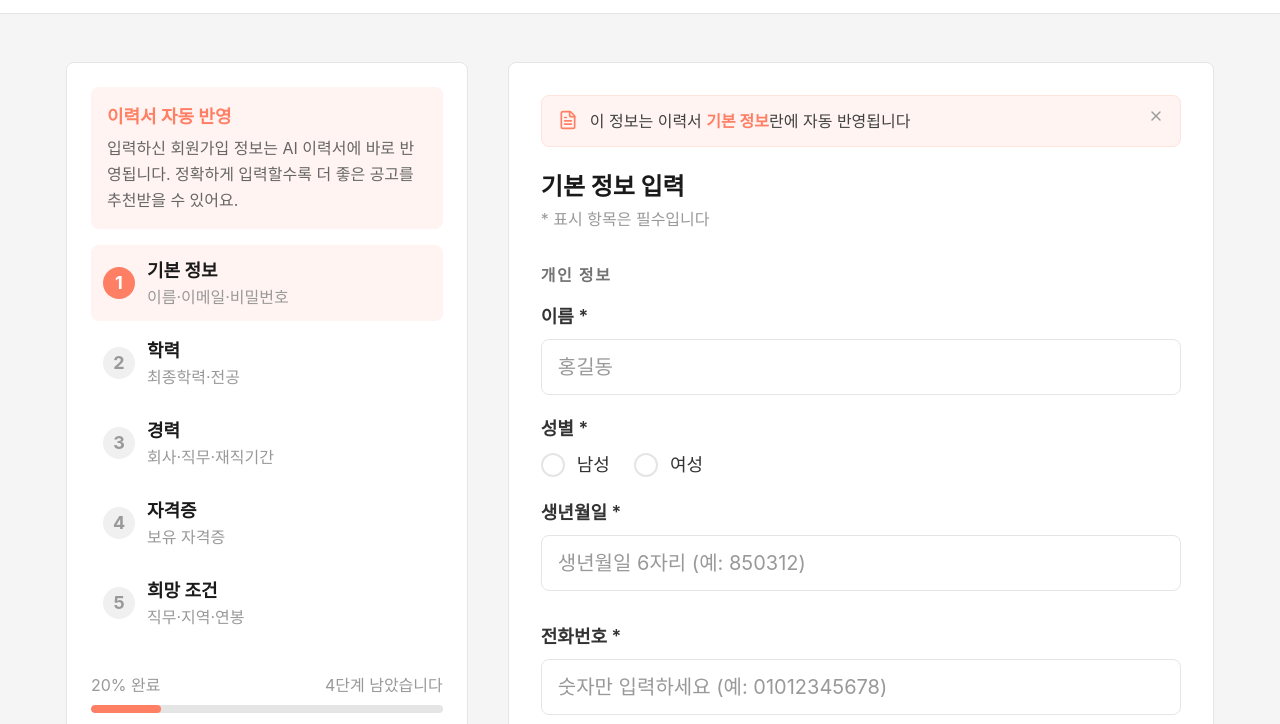
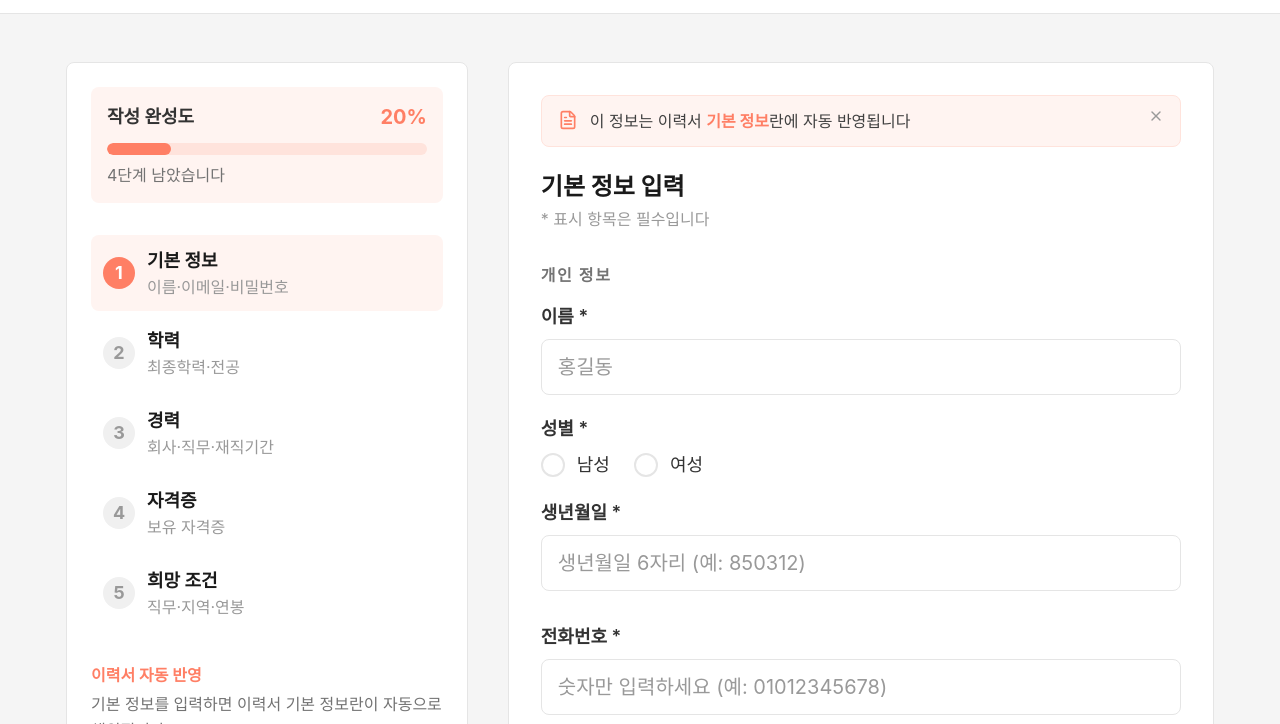
Before and after one commit to inhuiyang/nextpartner-signin-edit, a website: page index.html in a window 1280 px wide. Shown: the part 67-791 px from the top of the page. Drawn offline with nearby package versions, Linux system fonts and the light colour scheme; a web font is replaced by a local one.

Commit message:
feat: move 작성 완성도 to top of sidebar with prominent styling
- Progress card now appears first (above step list) in primary-50 bg
- Larger bar (h-3), bold percentage text in primary-500
- Replaced bottom progress + context msg with compact footer note

Co-Authored-By: Claude Sonnet 4.6 <noreply@anthropic.com>

```diff
--- a/index.html
+++ b/index.html
@@ -227,11 +227,19 @@
     <aside class="hidden md:block md:w-[35%] shrink-0 sticky top-24 self-start">
       <div class="bg-neutral-0 rounded-card border border-neutral-200 p-6 flex flex-col gap-4">
 
-        <!-- 서비스 설명 -->
+        <!-- 작성 완성도 (상단 고정) -->
         <div class="bg-primary-50 rounded-card p-4">
-          <p class="text-lg font-bold text-primary-500 mb-1">이력서 자동 반영</p>
-          <p class="text-base text-neutral-600 leading-relaxed">입력하신 회원가입 정보는 AI 이력서에 바로 반영됩니다. 정확하게 입력할수록 더 좋은 공고를 추천받을 수 있어요.</p>
+          <div class="flex items-center justify-between mb-3">
+            <span class="text-lg font-bold text-neutral-800">작성 완성도</span>
+            <span class="text-xl font-bold text-primary-500" id="sidebar-progress-text">20%</span>
+          </div>
+          <div class="w-full h-3 bg-primary-100 rounded-pill overflow-hidden mb-2">
+            <div class="h-full bg-primary-500 rounded-pill transition-all duration-300" id="sidebar-progress-bar" style="width:20%"></div>
+          </div>
+          <span class="text-base text-neutral-500" id="sidebar-remain-text">4단계 남았습니다</span>
         </div>
+
+        <div class="np-divider"></div>
 
         <!-- 스텝 목록 -->
         <nav class="flex flex-col gap-1" aria-label="회원가입 단계">
@@ -274,21 +282,11 @@
 
         <div class="np-divider"></div>
 
-        <!-- 진행률 -->
+        <!-- 서비스 설명 -->
         <div>
-          <div class="flex items-center justify-between mb-2">
-            <span class="text-base text-neutral-400" id="sidebar-progress-text">20% 완료</span>
-            <span class="text-base text-neutral-400" id="sidebar-remain-text">4단계 남았습니다</span>
-          </div>
-          <div class="w-full h-2 bg-neutral-200 rounded-pill overflow-hidden">
-            <div class="h-full bg-primary-500 rounded-pill transition-all duration-300" id="sidebar-progress-bar" style="width:20%"></div>
-          </div>
+          <p class="text-base font-bold text-primary-500 mb-1">이력서 자동 반영</p>
+          <p class="text-base text-neutral-500 leading-relaxed" id="sidebar-context-msg">기본 정보를 입력하면 이력서 기본 정보란이 자동으로 채워집니다.</p>
         </div>
-
-        <!-- 맥락 메시지 -->
-        <p class="text-base text-neutral-500 leading-relaxed" id="sidebar-context-msg">
-          기본 정보를 입력하면 이력서 기본 정보란이 자동으로 채워집니다.
-        </p>
 
       </div>
     </aside>
@@ -1070,7 +1068,7 @@ function updateStepUI() {
 
   /* 사이드바 */
   document.getElementById('sidebar-progress-bar').style.width = pct + '%';
-  document.getElementById('sidebar-progress-text').textContent = pct + '% 완료';
+  document.getElementById('sidebar-progress-text').textContent = Math.round(pct) + '%';
   var remain = 5 - currentStep;
   document.getElementById('sidebar-remain-text').textContent =
     remain === 0 ? '마지막 단계입니다!' : remain + '단계 남았습니다';
```
